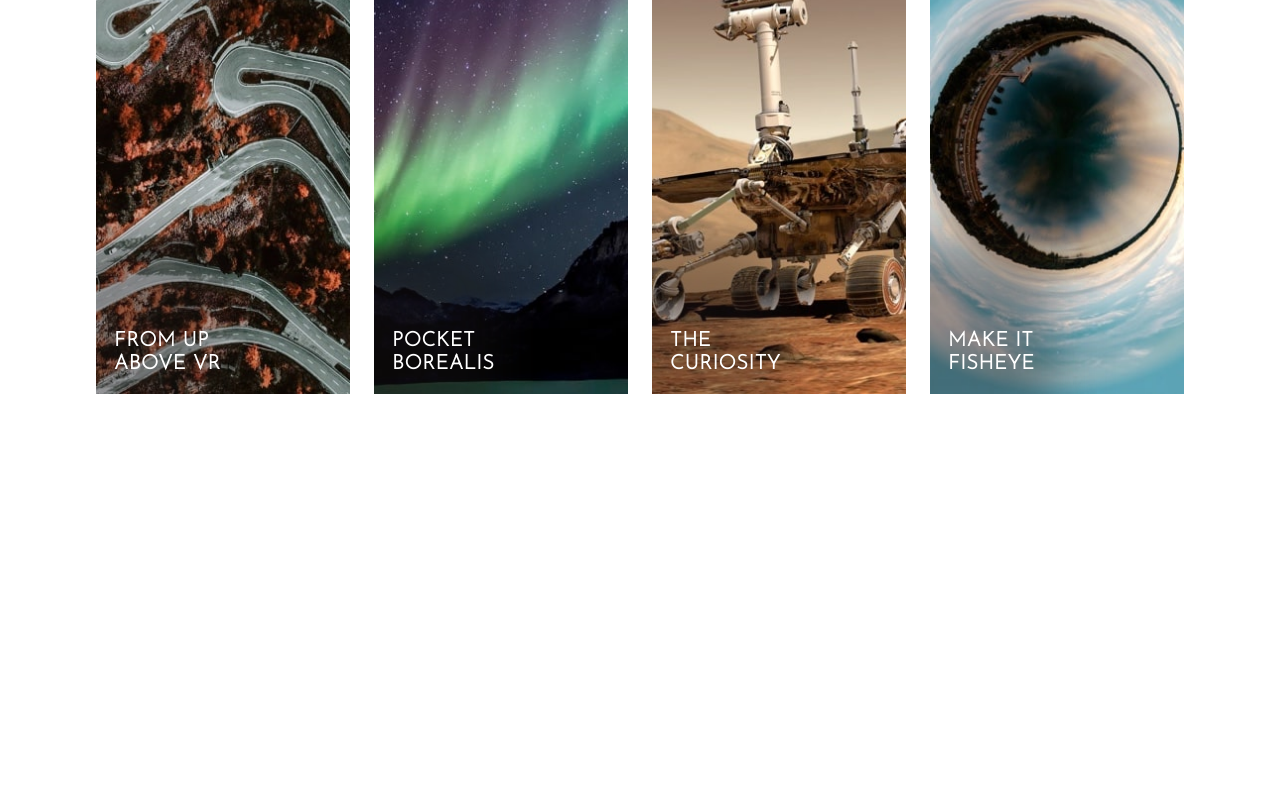
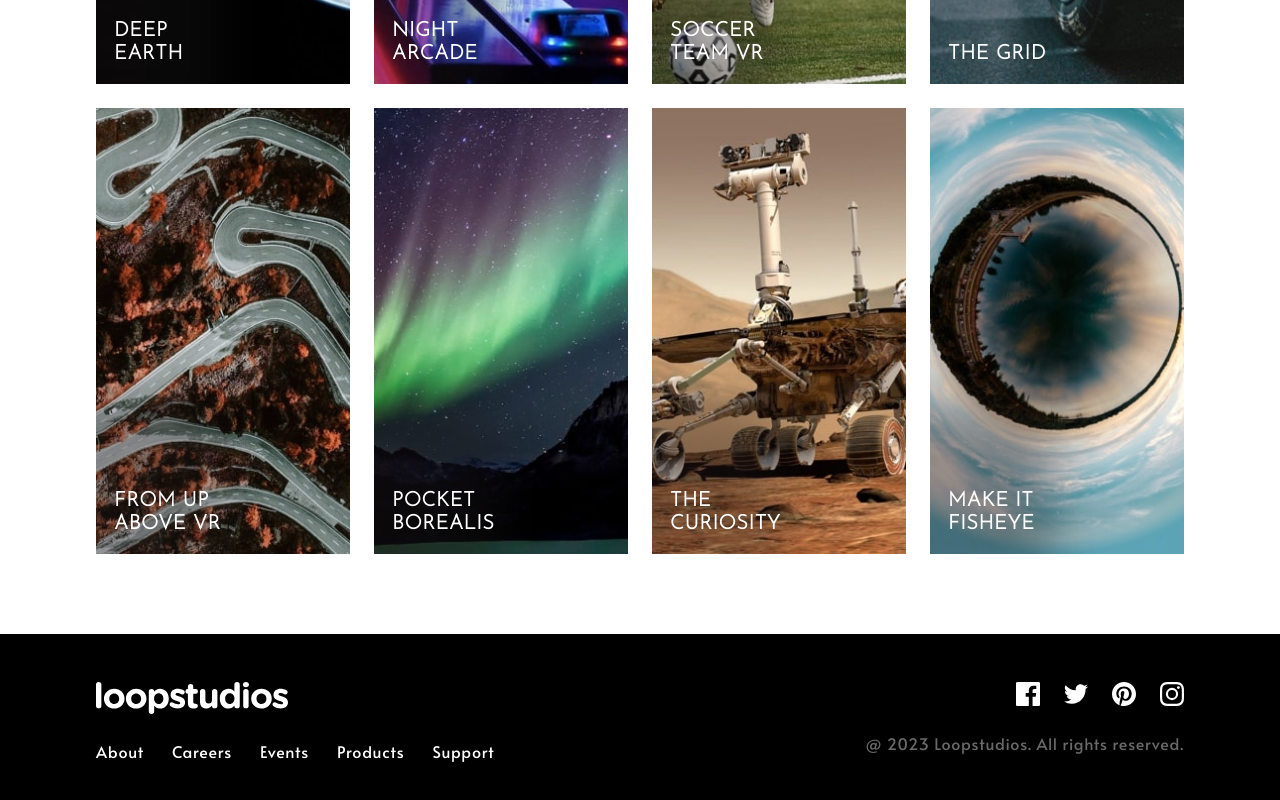
Before and after one commit to WebDevMirza/loopstudios-landing-page, a React (Vite) app: page / in a window 1280 px wide. Shown: the part 1918-2718 px from the top of the page. Before the commit the page ends 2312 px from the top, so only its background shows below. Built offline with nearby package versions, Linux system fonts and the light colour scheme.

Commit message:
footer section is done and issue fixed

```diff
--- a/src/App.tsx
+++ b/src/App.tsx
@@ -1,5 +1,6 @@
 import "./assets/styles/app.css";
 import Creation from "./components/Creation";
+import Footer from "./components/Footer";
 import Header from "./components/Header";
 import ShowOff from "./components/ShowOff";
 
@@ -13,6 +14,9 @@ function App() {
         <ShowOff />
         <Creation />
       </main>
+      <footer>
+        <Footer />
+      </footer>
     </>
   );
 }
--- a/src/assets/styles/app.css
+++ b/src/assets/styles/app.css
@@ -37,3 +37,7 @@ Layout
   width: 85%;
   margin-inline: auto;
 }
+
+.v-gap {
+  margin-top: 5rem;
+}
--- a/src/assets/styles/creations.css
+++ b/src/assets/styles/creations.css
@@ -17,6 +17,24 @@
 .card {
   position: relative;
   overflow: hidden;
+  cursor: pointer;
+}
+
+.card:hover::after,
+.card:focus-visible::after {
+  position: absolute;
+  content: "";
+  top: 0;
+  left: 0;
+  right: 0;
+  bottom: 0;
+  background-color: var(--DarkGray);
+  opacity: 0.65;
+  z-index: 9;
+}
+
+.card:hover {
+  scale: 1.01;
 }
 
 .card-title {
@@ -28,7 +46,7 @@
   left: 18px;
   font-size: 1.25rem;
   width: 9ch;
-  z-index: 9;
+  z-index: 99;
 }
 
 .card-title::after {
@@ -63,6 +81,15 @@
   border: 2px solid var(--VeryDarkGray);
   letter-spacing: 0.3em;
   padding: 1rem 1.75rem;
+  margin-top: 1.5rem;
+  margin-bottom: -1.5rem;
+  transition: all 0.5s ease-in-out;
+}
+
+.creation-seeall a:hover {
+  background-color: var(--Black);
+  color: var(--White);
+  transition: all 0.5s ease-in-out;
 }
 
 @media (min-width: 1024px) {
@@ -97,4 +124,8 @@
     width: 100%;
     object-fit: contain;
   }
+
+  .creation-seeall a {
+    margin: 0;
+  }
 }
--- /dev/null
+++ b/src/assets/styles/footer.css
@@ -0,0 +1,105 @@
+.bg-footer {
+  background-color: var(--Black);
+}
+
+.footer {
+  text-align: center;
+  display: flex;
+  flex-direction: column;
+  gap: 3.5rem;
+  padding-block: 4rem;
+  letter-spacing: 0.05em;
+}
+
+.footer a {
+  color: var(--White);
+}
+
+.footer p {
+  color: var(--VeryDarkGray);
+}
+
+.footer img {
+  margin: 0 auto;
+}
+
+.footer nav ul {
+  display: flex;
+  flex-direction: column;
+  gap: 1.5rem;
+}
+
+.footer-social > * + *,
+.footer-nav > * + * {
+  margin-top: 1.75rem;
+}
+
+.social {
+  display: flex;
+  justify-content: center;
+  align-items: center;
+  gap: 1.5rem;
+}
+
+@media (min-width: 1024px) {
+  .footer {
+    text-align: left;
+    flex-direction: row;
+    justify-content: space-between;
+
+    padding-block: 3rem;
+  }
+
+  .footer img {
+    margin: 0;
+  }
+
+  .footer nav ul {
+    flex-direction: row;
+    gap: 1.75rem;
+  }
+
+  .social {
+    justify-content: flex-end;
+  }
+
+  .footer nav a {
+    position: relative;
+  }
+
+  .footer nav a::after {
+    position: absolute;
+    content: "";
+    width: 100%;
+    height: 2px;
+    bottom: -5px;
+    left: 0;
+    scale: 0.4;
+  }
+
+  .footer nav a:hover::after {
+    background-color: var(--White);
+    scale: 1;
+    transition: scale 0.3s ease-in-out;
+  }
+
+  .social a {
+    position: relative;
+  }
+
+  .social a::after {
+    position: absolute;
+    content: "";
+    width: 100%;
+    height: 2px;
+    bottom: -10px;
+    left: 0;
+    scale: 0.4;
+  }
+
+  .social a:hover::after {
+    background-color: var(--White);
+    scale: 1;
+    transition: scale 0.3s ease-in-out;
+  }
+}
--- a/src/assets/styles/header.css
+++ b/src/assets/styles/header.css
@@ -100,6 +100,7 @@
   .nav-desktop a {
     position: relative;
   }
+
   .nav-desktop a::after {
     position: absolute;
     content: "";
--- a/src/components/Creation.tsx
+++ b/src/components/Creation.tsx
@@ -76,7 +76,7 @@ const Creation = () => {
 
   return (
     <>
-      <section>
+      <section className="v-gap">
         <div className="wrapper">
           <div className="creation">
             <div className="creation-title">
--- /dev/null
+++ b/src/components/Footer.tsx
@@ -0,0 +1,63 @@
+import "../assets/styles/footer.css";
+import Logo from "../assets/images/logo.svg";
+import Facebook from "../assets/images/icon-facebook.svg";
+import Twitter from "../assets/images/icon-twitter.svg";
+import Pinterest from "../assets/images/icon-pinterest.svg";
+import Instagram from "../assets/images/icon-instagram.svg";
+
+const Footer = () => {
+  return (
+    <>
+      <div className="bg-footer v-gap">
+        <div className="wrapper">
+          <div className="footer">
+            <div className="footer-nav">
+              <div className="footer-logo">
+                <img src={Logo} alt="loopstudios" />
+              </div>
+              <nav>
+                <ul>
+                  <li>
+                    <a href="#">About</a>
+                  </li>
+                  <li>
+                    <a href="#">Careers</a>
+                  </li>
+                  <li>
+                    <a href="#">Events</a>
+                  </li>
+                  <li>
+                    <a href="#">Products</a>
+                  </li>
+                  <li>
+                    <a href="#">Support</a>
+                  </li>
+                </ul>
+              </nav>
+            </div>
+
+            <div className="footer-social">
+              <div className="social">
+                <a href="#" aria-label="facebook">
+                  <img src={Facebook} alt="facebook" />
+                </a>
+                <a href="#" aria-label="twitter">
+                  <img src={Twitter} alt="twitter" />
+                </a>
+                <a href="#" aria-label="pinterest">
+                  <img src={Pinterest} alt="pinterest" />
+                </a>
+                <a href="#" aria-label="instagram">
+                  <img src={Instagram} alt="instagram" />
+                </a>
+              </div>
+              <p className="copyright">@ 2023 Loopstudios. All rights reserved.</p>
+            </div>
+          </div>
+        </div>
+      </div>
+    </>
+  );
+};
+
+export default Footer;
--- a/src/components/ShowOff.tsx
+++ b/src/components/ShowOff.tsx
@@ -5,19 +5,13 @@ import "../assets/styles/showoff.css";
 const ShowOff = () => {
   return (
     <>
-      <section>
+      <section className="v-gap">
         <div className="wrapper">
           <div className="showoff">
             <div className="showoff-img">
               <picture>
-                <source
-                  media="(min-width: 1024px)"
-                  srcSet={ShowOffIMG}
-                />
-                <img
-                  src={ShowOffImgMobile}
-                  alt="Show off image"
-                />
+                <source media="(min-width: 1024px)" srcSet={ShowOffIMG} />
+                <img src={ShowOffImgMobile} alt="Show off image" />
               </picture>
             </div>
             <div className="showoff-body">
```
